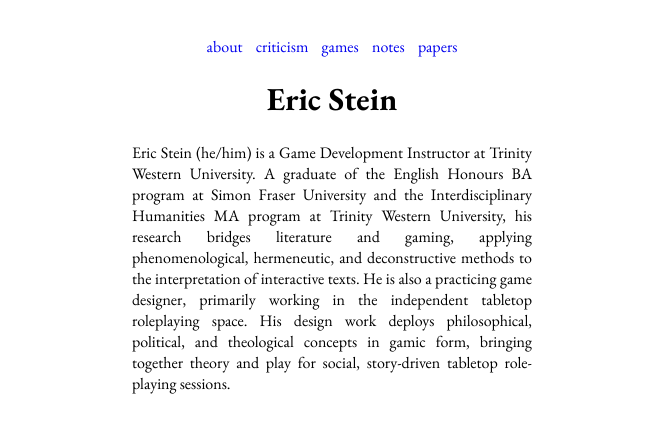
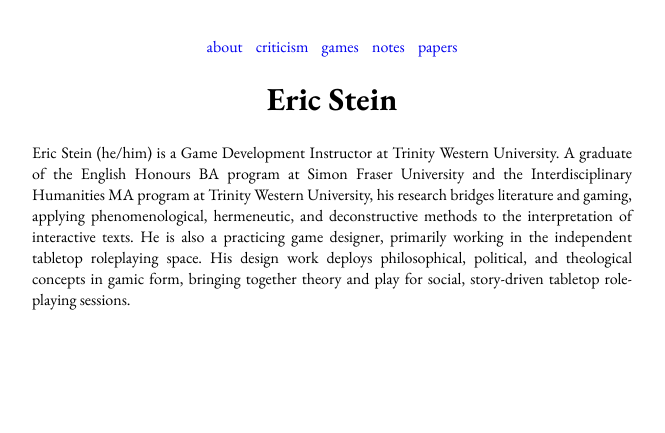
Before and after one commit to steinea/steinea.github.io, a Jekyll site: the page built from index.html, in a window 1280 px wide. Shown: the top 433 px of the page, without its empty margins (308-973 px from the left). Built offline with Jekyll 4.4.1, drawn with Linux system fonts in a browser that asks for light colours.

Commit message:
Revert "Adjust body width"
This reverts commit 94f3fd9154f17da2cc7643d791e8d45d4eb686cd.

```diff
--- a/css/styles.css
+++ b/css/styles.css
@@ -1,5 +1,5 @@
 body {
-    max-width: 400px;
+    max-width: 600px;
     margin: auto;
     padding: 20px;
     float: none;
```
